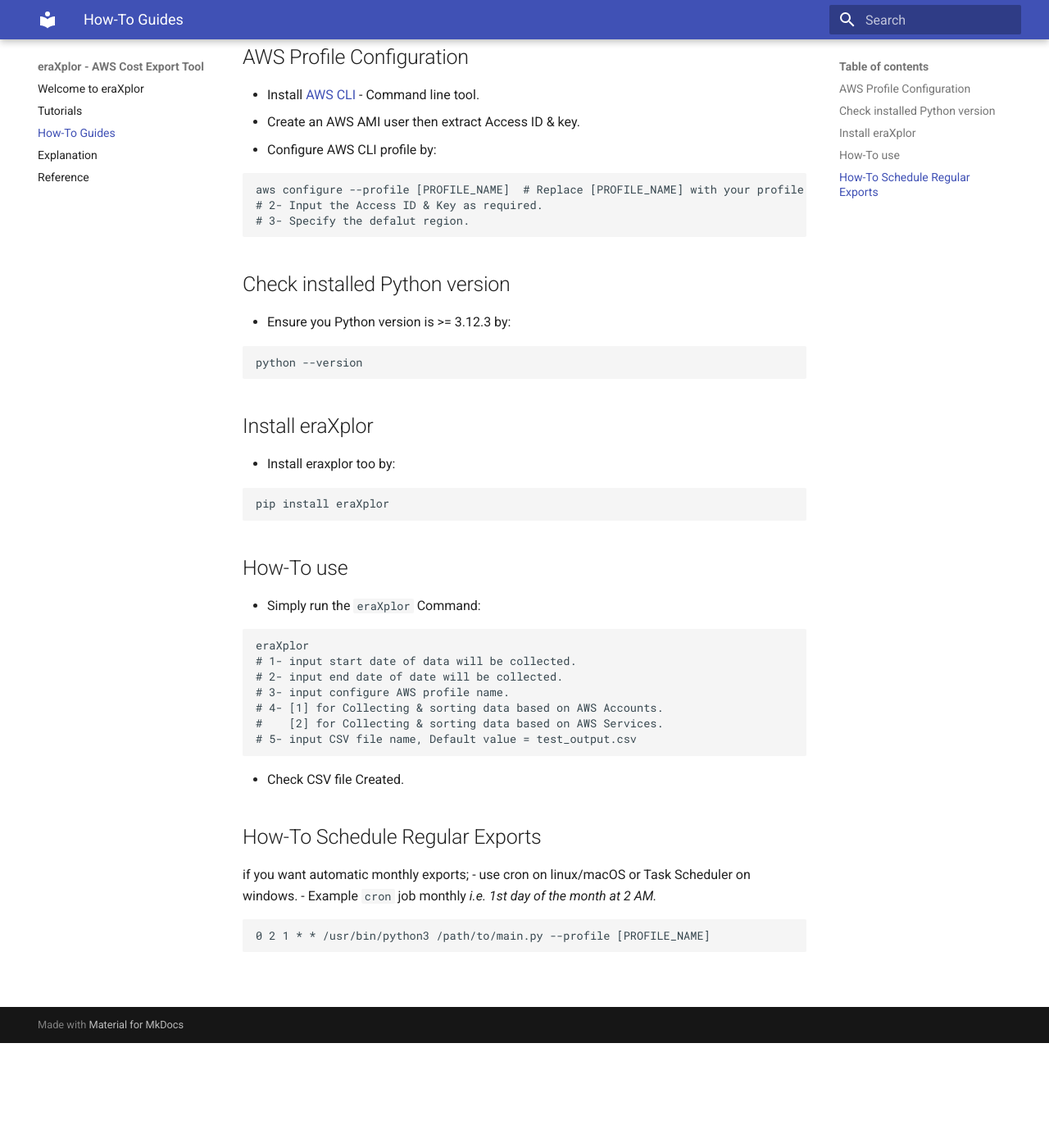
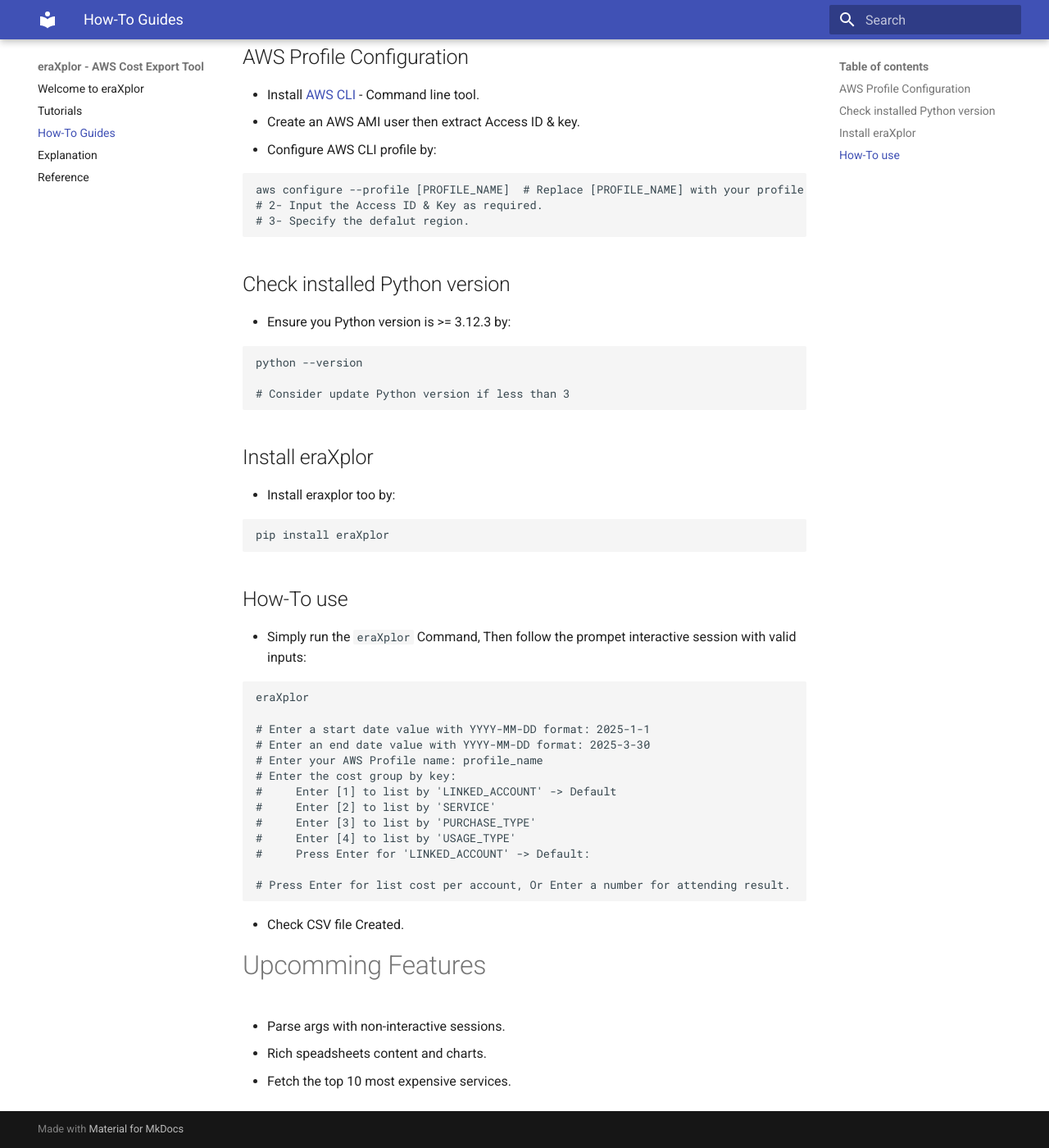
Before and after one commit to Mohamed-Eleraki/eraXplor, an MkDocs documentation site: the page built from docs/how-to-guides.md, in a window 1280 px wide and 1400 px high, scrolled down 128 px. Shown: the whole window at 82% size. Built offline with MkDocs 1.6.1 and Material for MkDocs 9.7.7, drawn with Linux system fonts in a browser that asks for light colours.

Commit message:
upd/rebuild docs

````diff
--- a/docs/how-to-guides.md
+++ b/docs/how-to-guides.md
@@ -16,6 +16,8 @@
 - Ensure you Python version is >= 3.12.3 by:
 ```bash
 python --version
+
+# Consider update Python version if less than 3
 ```
 
 ## Install eraXplor
@@ -27,28 +29,39 @@
 
 ## How-To use
 
-- Simply run the `eraXplor` Command:
+- Simply run the `eraXplor` Command, Then follow the prompet interactive session with valid inputs:
+
 ```bash
 eraXplor
-# 1- input start date of data will be collected.
-# 2- input end date of date will be collected.
-# 3- input configure AWS profile name.
-# 4- [1] for Collecting & sorting data based on AWS Accounts.
-#    [2] for Collecting & sorting data based on AWS Services.
-# 5- input CSV file name, Default value = test_output.csv
+
+# Enter a start date value with YYYY-MM-DD format: 2025-1-1
+# Enter an end date value with YYYY-MM-DD format: 2025-3-30
+# Enter your AWS Profile name: profile_name
+# Enter the cost group by key:
+#     Enter [1] to list by 'LINKED_ACCOUNT' -> Default
+#     Enter [2] to list by 'SERVICE'
+#     Enter [3] to list by 'PURCHASE_TYPE'
+#     Enter [4] to list by 'USAGE_TYPE'
+#     Press Enter for 'LINKED_ACCOUNT' -> Default:
+
+# Press Enter for list cost per account, Or Enter a number for attending result.
 ```
 
 - Check CSV file Created.
 
+# Upcomming Features
 
-## How-To Schedule Regular Exports
+- Parse args with non-interactive sessions.
+- Rich speadsheets content and charts.
+- Fetch the top 10 most expensive services.
 
+<!--
 if you want automatic monthly exports;
 - use cron on linux/macOS or Task Scheduler on windows.
 - Example `cron` job monthly *i.e. 1st day of the month at 2 AM.*
-```bash
-0 2 1 * * /usr/bin/python3 /path/to/main.py --profile [PROFILE_NAME]
-```
+bash
+0 2 1 * * /usr/bin/python3 /path/to/main.py --profile [PROFILE_NAME] -->
+
 
 <!--
 
````
Also changed, not shown: docs/tutorials.md (+17 -9 lines), site/how-to-guides/index.html, site/search/search_index.json, site/tutorials/index.html.
